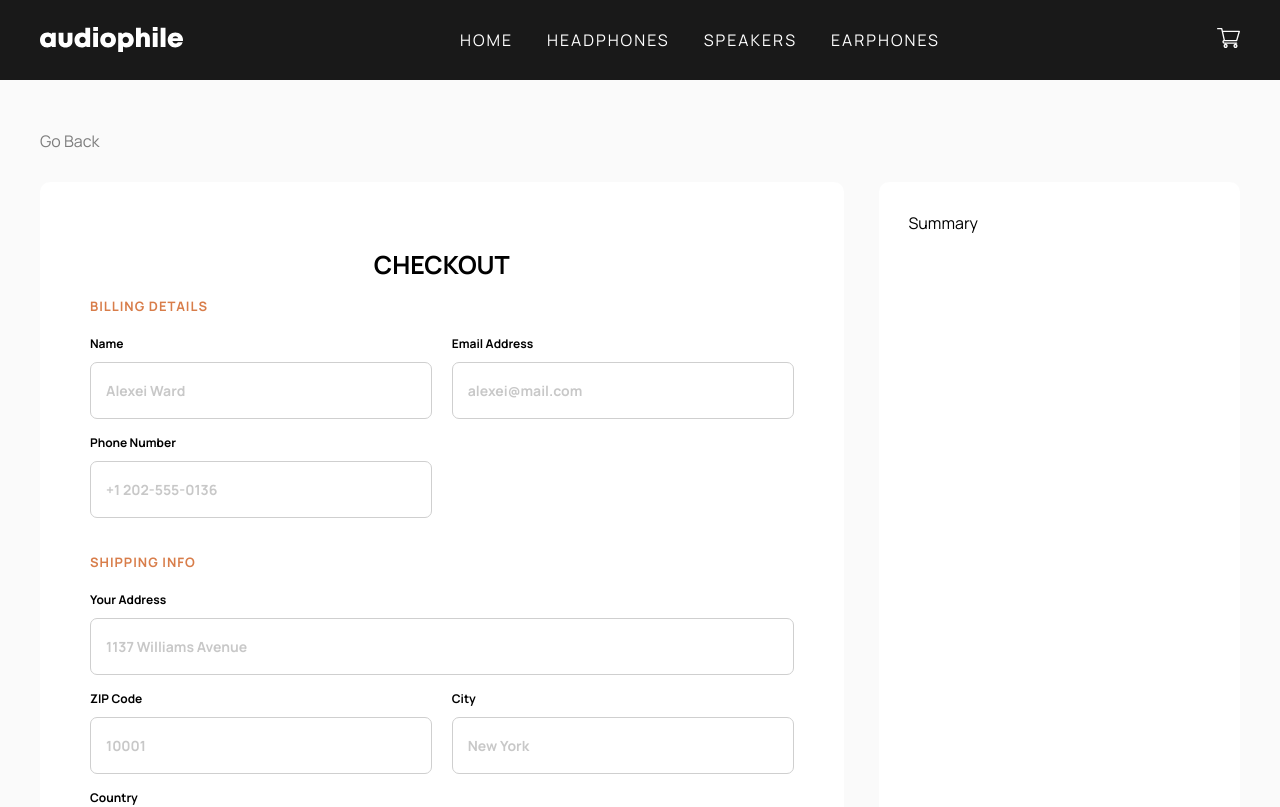
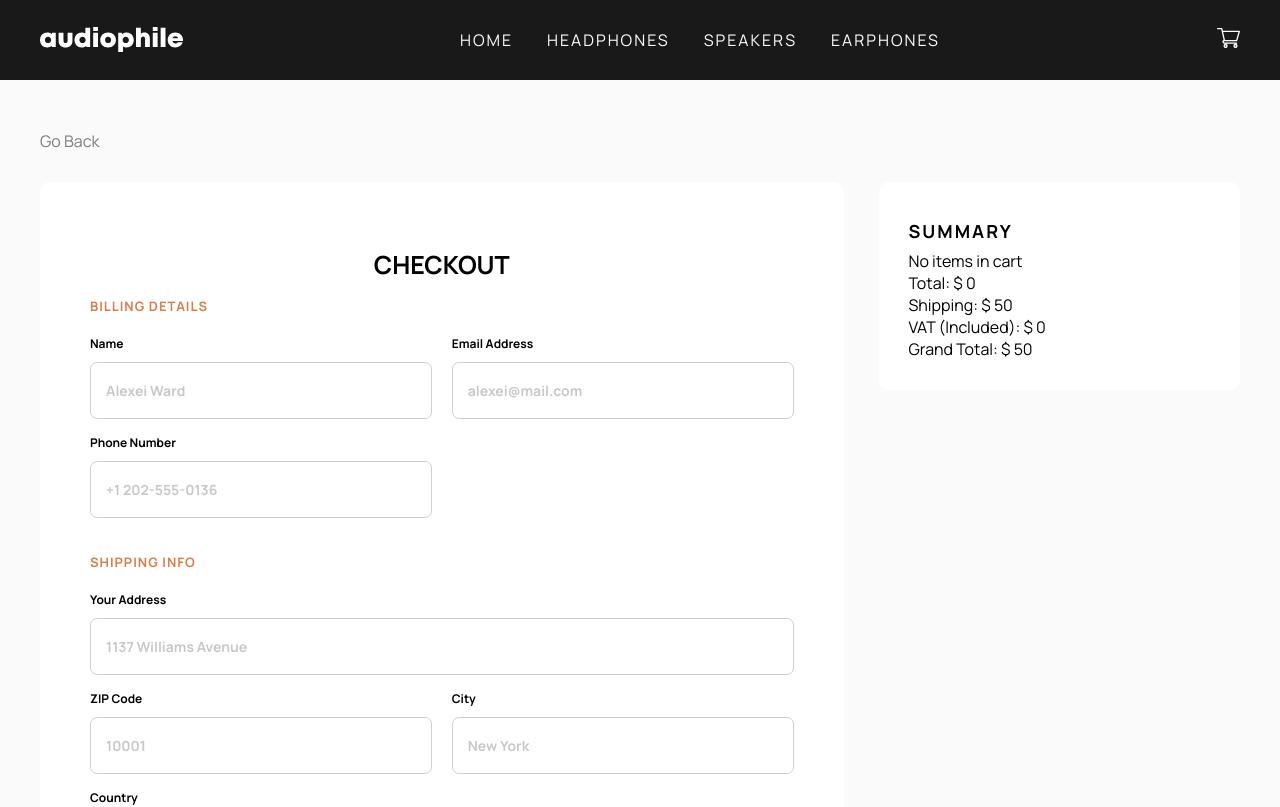
Before and after one commit to digitalents-academy/e-commerce-audiophile, a React (Vite) app: page /checkout in a window 1280 px wide. Shown: the top 807 px of the page. Built offline with nearby package versions, Linux system fonts and the light colour scheme.

Commit message:
cart price handling in summary

```diff
--- a/src/components/checkout/Summary.jsx
+++ b/src/components/checkout/Summary.jsx
@@ -1,7 +1,46 @@
-const Summary = () => {
+import { useEffect, useState } from "react"
+
+const formatPrice = price => {
+  return price.toString().replace(/(?<=\d)(?=(\d\d\d)+(?!\d))/g, ",")
+}
+
+const Items = (props) => {
+  if (props.cart.length > 0) {
+    return (
+      <p>Cart</p>
+    )
+  } else {
+    return (
+      <p>No items in cart</p>
+    )
+  }
+}
+
+const Summary = (props) => {
+
+  const shipping = 50
+  const [total, setTotal] = useState(0)
+  const [vat, setVat] = useState(0)
+  const [grandTotal, setGrandTotal] = useState(50)
+
+  useEffect(() => {
+    if (props.cart.length > 0) {
+      const newTotal = props.cart.reduce((a, b) => a + (b.quantity * b.price), 0)
+      const newVat = Math.round((newTotal * 0.2) * 10) / 10
+      setTotal(newTotal)
+      setVat(newVat)
+      setGrandTotal(newTotal + newVat + shipping)
+    }
+  }, [props.cart])
+
   return (
     <div className="summary">
-      Summary
+      <h3>Summary</h3>
+      <Items cart={props.cart} />
+      <p>Total: $ {formatPrice(total)}</p>
+      <p>Shipping: $ {shipping}</p>
+      <p>VAT (Included): $ {formatPrice(vat)}</p>
+      <p>Grand Total: $ {formatPrice(grandTotal)}</p>
     </div>
   )
 }
--- a/src/styles/index.css
+++ b/src/styles/index.css
@@ -830,6 +830,7 @@ h5 {
   width: 100%;
   column-gap: 35px;
   margin-top: 30px;
+  align-items: flex-start;
 }
 
 .form {
@@ -851,6 +852,10 @@ h5 {
   flex-basis: 30%;
   padding: 30px;
   border-radius: 10px;
+}
+
+.summary h3 {
+  font-size: 18px;
 }
 
 fieldset {
```
